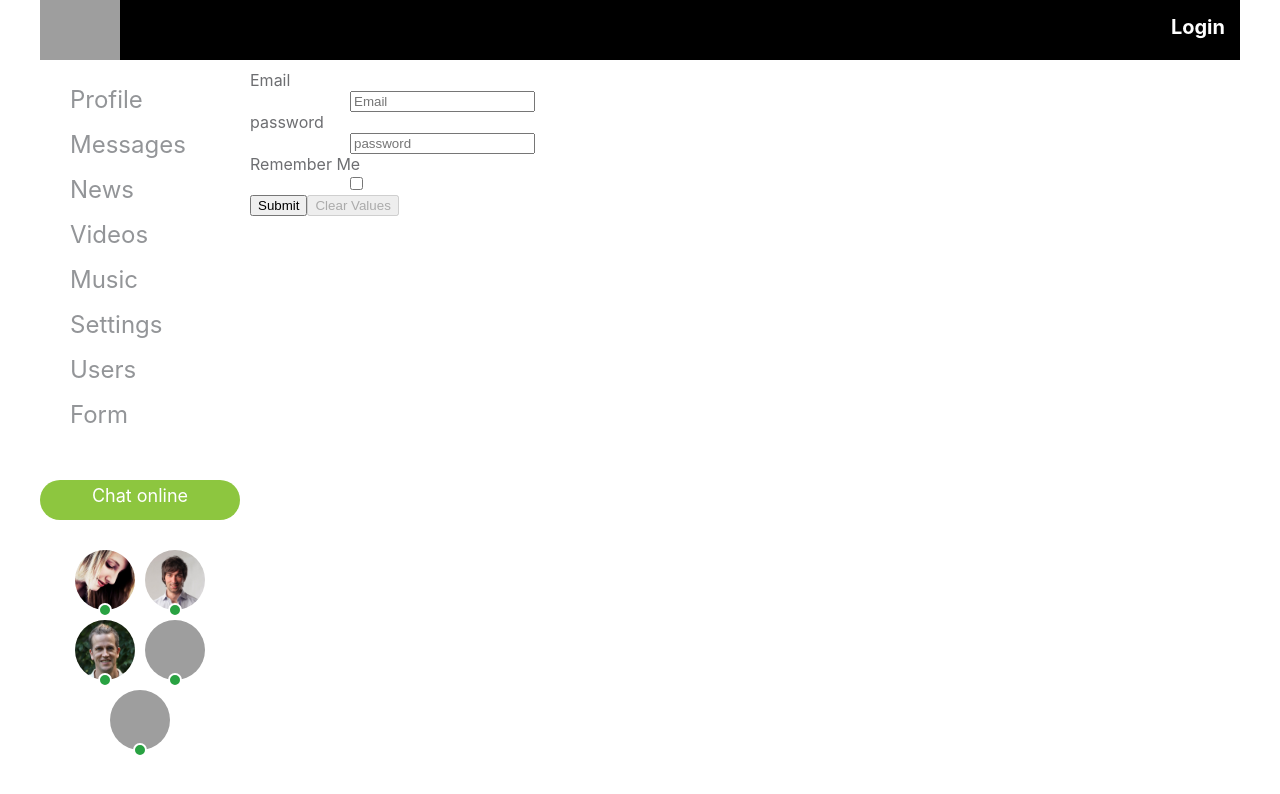
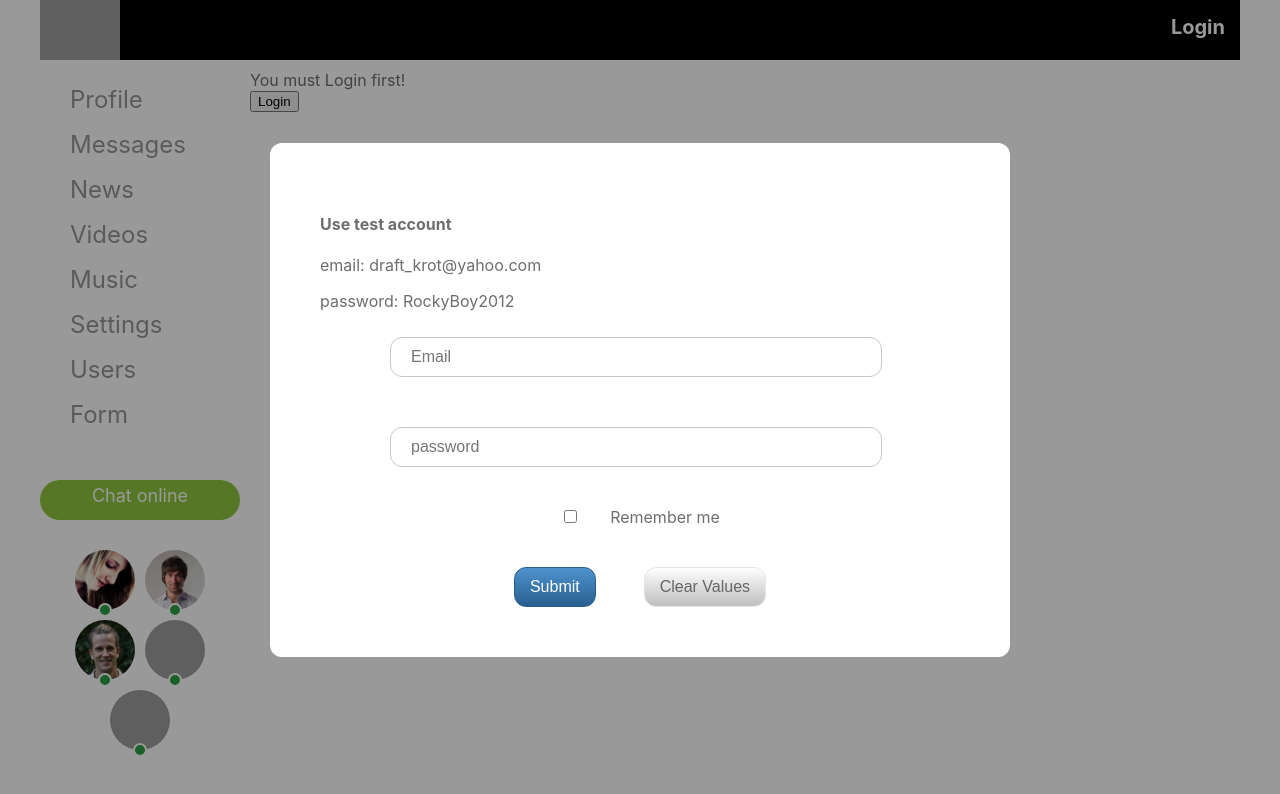
Before and after one commit to Sergey-Draft/SocialNetwork-React, a React (Create React App) app: page /login in a window 1280 px wide. Shown: the top 794 px of the page. Built offline with nearby package versions, Linux system fonts and the light colour scheme; no server answers; grey boxes are pictures that could not be loaded.

Commit message:
useContext for Header, Login form design comleted

```diff
--- a/src/App.js
+++ b/src/App.js
@@ -1,4 +1,4 @@
-import React from 'react';
+import React, { useState } from 'react';
 import { Route } from 'react-router';
 import './App.css';
 import DialogsContainer from './components/Dialogs/DialogsContainer';
@@ -13,10 +13,14 @@ import 'font-awesome/css/font-awesome.min.css';
 import VideoContainer from './components/Videos/VideoContainer';
 import Form from './components/Form/Form';
 import Login from './components/Login/Login';
+import ContextLogin from './components/context/context';
 
 const App = (props) => {
 
+  const [modalActive, setModalActive] = useState(true)
+
   return (
+    <ContextLogin.Provider value={{modalActive, setModalActive}} >
     <div className='app-wrapper'>
       <HeaderContainer />
       <Navbar />
@@ -36,7 +40,10 @@ const App = (props) => {
 
       </div>
     </div>
+              </ContextLogin.Provider>
   )
+
+
 }
 
 export default App;
--- a/src/components/Form/Form.jsx
+++ b/src/components/Form/Form.jsx
@@ -1,4 +1,6 @@
 import React from 'react';
+import { useState } from 'react';
+import Modal from '../common/Modal/Modal';
 import Tooltip from '../common/Tooltip';
 
 class Form extends React.Component {
@@ -6,6 +8,7 @@ class Form extends React.Component {
     super()
 
     this.state = {
+      modalActive: true,
       inputText: '',
       textArea: '',
       select: '',
@@ -44,13 +47,21 @@ class Form extends React.Component {
      })
   }
 
+  setModalActive = (value) => {
+    this.setState({modalActive: value})
+  }
 
 
   render() {
     const {inputText, textArea, select, show } = this.state;
     const {first, second, position } = show;
+
+/*     const {modalActive, setModalActive} = useState(false); */
+
     return (
       <>
+
+
       <h3>После того, как вы развернёте свою социальную сеть на хостинге (github pages, heroku и т.д.), вам нужно предоставить логин и пароль для работодателя, чтобы тот смог потестить вашу социальную сеть. Ни в коем случае не <Tooltip text = 'Hello!!'> МЕНЯ </Tooltip>  курсор оставляйте свои личные логин и пароль. Укажите, например, на странице Login вашей соц. сети данные тестового аккаунта: </h3>
         <form>
           <label> Name :
@@ -70,6 +81,15 @@ class Form extends React.Component {
         <h2>{first}</h2><br/>
         <h2>{second}</h2><br/>
         <h2>{position}</h2>
+
+        <button className='modalBtn' onClick={() => {this.setModalActive(true)}} >Open modal</button>
+
+        <Modal active={this.state.modalActive} setActive={this.setModalActive}>
+          <p>adsaascascasc</p>
+        </Modal>
+
+
+
       </>
     )
   }
--- a/src/components/Header/Header.jsx
+++ b/src/components/Header/Header.jsx
@@ -1,10 +1,10 @@
-import React from 'react';
+import React, { useContext } from 'react';
 import { NavLink } from 'react-router-dom';
+import ContextLogin from '../context/context';
 /* import { Redirect } from 'react-router-dom/cjs/react-router-dom.min'; */
 import s from './Header.module.css'
 
 const Header = (props) => {
-
   /*   const handleLogout = () => {
       props.userLogoutThunk()
       if(props.isAuth === true ) {
@@ -14,13 +14,16 @@ const Header = (props) => {
     } */
 
 
+    let {modalActive, setModalActive}=useContext(ContextLogin)
+
   return (
-    <header className ={s.header} >
+
+      <header className={s.header} >
         <img src='https://w7.pngwing.com/pngs/635/870/png-transparent-logo-flower-flower-purple-violet-logo.png' alt="header"></img>
         <div className={s.login}>
           {props.isAuth
             ? <div> <span onClick={props.userLogoutThunk} > Logout </span><span> {props.login} </span></div>
-      :<NavLink to={'/login'} >Login</NavLink>
+            : <NavLink to={'/login'} onClick={()=>{setModalActive(true)} } >Login</NavLink>
           }
         </div>
       </header>
--- a/src/components/Login/Login.jsx
+++ b/src/components/Login/Login.jsx
@@ -1,8 +1,11 @@
 import React from 'react';
+import { useContext } from 'react';
 import { connect } from 'react-redux';
 import { Redirect } from 'react-router-dom/cjs/react-router-dom.min';
 import { Field, reduxForm } from 'redux-form';
 import { Input } from '../common/FormsControls/FormsControls';
+import Modal from '../common/Modal/Modal';
+import ContextLogin from '../context/context';
 import { userLoginThunk } from '../redux/authReducer';
 import { email, maxLength, minLength, required } from '../utils/validators/validators';
 import s from './Login.module.css';
@@ -14,49 +17,64 @@ const minPasswordLength = minLength(6)
 
 
 let LoginForm = (props) => {
-    const {pristine, submitting, reset} = props;
+    const { pristine, submitting, reset } = props;
     return (
+        <>
+        <h4>Use test account</h4>
+            <p> email: draft_krot@yahoo.com </p>
+            <p>password: RockyBoy2012 </p>
+
             <form onSubmit={props.handleSubmit} className={s.form} >
                 {props.error && <div className={s.commonError}>
                     {props.error}
                 </div>}
-            <div>
-                {/* <label htmlFor='email'> Email</label> */}
-                <Field type='text' name='email' component={Input} className={s.input} lable='Email' validate={[required, email]} />
+
+                <div className={s.formLogin} >
+                    <div className={s.emailInput}>
+                        <Field type='text' name='email' component={Input} /* className={s.emailInput} */ lable='Email' validate={[required, email]} />
                     </div>
-            <div>
-                {/* {<label htmlFor='password'> Password </label>} */}
-                <Field type='text' name='password' id='password' component={Input} className={s.input} lable={'password'}  validate={[required, maxPasswordLength, minPasswordLength ]} />
+                    <div className={s.passwordInput} >
+                        <Field type='text' name='password' id='password' component={Input} /* className={s.passwordInput} */ lable={'password'} validate={[required, maxPasswordLength, minPasswordLength]} />
                     </div>
-            <div>
-                {/* <label htmlFor='rememberMe'> remember me</label> */}
-                <Field component={Input} type='checkbox' name='rememberMe' id='rememberMe' className={s.input} lable='Remember Me' />
+                    <div className={s.rememberMe}>
+                        <Field component={Input} type='checkbox' name='rememberMe' id='rememberMe' /* className={s.input} */ lable='Remember Me' />
+                        <label htmlFor='rememberMe' >Remember me</label>
+                        <span className={s.check} ></span>
                     </div>
-            <div>
-        <button type="submit" disabled={submitting}>Submit</button>
-        <button type="button" disabled={pristine || submitting} onClick={reset}>Clear Values</button>
+                    <div className={s.actionBtns}>
+                        <button type="submit" className={s.submitBtn} disabled={submitting}>Submit</button>
+                        <button type="button" className={s.clearBtn} disabled={pristine || submitting} onClick={reset}>Clear Values</button>
                     </div>
 
+                </div>
 
             </form>
+        </>
     )
 }
 
 let LoginReduxForm = reduxForm({ form: 'login' })(LoginForm)
 
 const Login = (props) => {
+    let { modalActive, setModalActive } = useContext(ContextLogin)
 
     const formDataSubmit = (formData) => {
         props.userLoginThunk(formData.email, formData.password, formData.rememberMe)
     }
 
-    if(props.isAuth === true) {
+    if (props.isAuth === true) {
         return <Redirect to={'/profile'} />
     }
 
     return (
         <>
+            <div>You must Login first!</div>
+            <button onClick={() => { setModalActive(true) }} >Login</button>
+
+            <Modal active={modalActive} setActive={setModalActive}>
                 <LoginReduxForm onSubmit={formDataSubmit} />
+            </Modal>
+
         </>
     )
 }
--- a/src/components/Login/Login.module.css
+++ b/src/components/Login/Login.module.css
@@ -1,13 +1,94 @@
 
-label {
-	width: 150px;
-	display: inline-block;
-	vertical-align: top;
+.formLogin {
+	display: flex;
+	flex-direction: column;
+	align-items: center;
+	padding: 0 70px;
 }
 
-.input {
-    margin-left: 100px;
+
+.emailInput,
+.passwordInput {
+	padding: 10px 20px;
+	width: 100%;
+
 }
+
+.emailInput input,
+.passwordInput input {
+	padding: 10px 20px;
+	width: 90%;
+	border-radius: 12px;
+	border: 1px solid rgb(199, 199, 199);
+	font-size: 16px;
+}
+
+.emailInput input:focus,
+.passwordInput input:focus{
+	outline:none;
+	border: #66afe9 solid 1px;
+	box-shadow: 0 0 8px #66afe9;
+	border-radius: 12px;
+}
+
+.rememberMe{
+	width: 100%;
+	display: flex;
+	justify-content: center;
+}
+
+.rememberMe label {
+	margin-left: 30px;
+}
+
+.actionBtns{
+	cursor: pointer;
+	display: flex;
+	width: 60%;
+	justify-content: space-around;
+	margin-top: 30px;
+}
+
+.submitBtn{
+	cursor: pointer;
+	white-space: nowrap;
+    display: inline-block;
+    border-radius: 12px;
+    padding: 10px 15px;
+    font-size: 16px;
+    color: #fff;
+    background-image: linear-gradient(#4f93ce,#285f8f);
+    border: 1px solid #285f8f;
+}
+
+.submitBtn:hover{
+	background-image: linear-gradient(#285f8f, #4f93ce);
+}
+
+
+.clearBtn {
+	white-space: nowrap;
+    display: inline-block;
+    border-radius: 12px;
+    padding: 10px 15px;
+    font-size: 16px;
+    color: #fff;
+    background-image: linear-gradient(#fff,#969494);
+    border: 1px solid #d5d5d5;
+    color: #000;
+}
+
+.clearBtn:hover {
+	background-image: linear-gradient(#969494, #fff);
+}
+
+
+.clearBtn[disabled] {
+	opacity: .6;
+    cursor: not-allowed;
+	background-image: linear-gradient(#fff,#969494);
+}
+
 
 .commonError {
 	color: #700;
--- a/src/components/common/FormsControls/FormsControls.jsx
+++ b/src/components/common/FormsControls/FormsControls.jsx
@@ -7,9 +7,6 @@ const FormsControl = ({input, meta, lable, ...props}) => {
     console.log(meta)
     return (
         <>
-            <div><label>{lable}</label></div>
-            {/* <div><textarea {...input} {...props} placeholder={lable}/></div> */}
-
             <div>
                 {React.createElement(props.element,{
                     ...input,
@@ -17,7 +14,10 @@ const FormsControl = ({input, meta, lable, ...props}) => {
                     placeholder:lable
                 } )}
             </div>
+            <div className={style.errorContainer}>
             {meta.touched && meta.error ? <div><span className={style.error} >{meta.error}</span></div> : undefined }
+            </div>
+
 
         </>
 
--- a/src/components/common/FormsControls/FormsControls.module.css
+++ b/src/components/common/FormsControls/FormsControls.module.css
@@ -8,7 +8,7 @@
 span.error::before{
     font-family: FontAwesome;
     display: inline-block;
-    font: normal normal normal 14px/1 FontAwesome;
+    font: normal normal normal 14px FontAwesome;
     font-size: inherit;
     text-rendering: auto;
     -webkit-font-smoothing: antialiased;
@@ -16,3 +16,7 @@ span.error::before{
     content: '\F06A';
     margin-right: 5px;
 }
+
+.errorContainer {
+    height: 30px;
+}
--- /dev/null
+++ b/src/components/common/Modal/Modal.jsx
@@ -0,0 +1,17 @@
+import React from "react";
+import { propTypes } from "redux-form";
+import './modal.css';
+
+
+const Modal = ({active, setActive, children}) => {
+
+    return(
+        <div className={ active ? "modal active": "modal" }    onClick={()=>{setActive(false)}}>
+            <div className={ active ? "modalContent active": "modalContent" } onClick={e => e.stopPropagation()} >
+            {children}
+            </div>
+        </div>
+    )
+}
+
+export default Modal;
--- /dev/null
+++ b/src/components/common/Modal/modal.css
@@ -0,0 +1,33 @@
+.modal {
+    height: 100vh;
+    width: 100vw;
+    background-color: rgba(0, 0, 0, 0.4);
+    position: fixed;
+    top: 0;
+    left: 0;
+    display: flex;
+    align-items: center;
+    justify-content: center;
+    opacity: 0;
+    pointer-events: none;
+    transition: 0.5s;
+}
+
+.modal.active {
+    opacity: 1;
+    pointer-events: all;
+}
+
+.modalContent {
+    background-color: #fff;
+    /* height: 50vh; */
+    width: 50vw;
+    border-radius: 12px;
+    transform: scale(0.5);
+    transition: 0.4s;
+    padding: 50px;
+}
+
+.modalContent.active {
+    transform: scale(1);
+}
--- /dev/null
+++ b/src/components/context/context.jsx
@@ -0,0 +1,5 @@
+import React from 'react';
+
+const ContextLogin = React.createContext();
+
+export default ContextLogin;
--- a/src/index.js
+++ b/src/index.js
@@ -1,4 +1,4 @@
-import React from 'react';
+import React, { useState } from 'react';
 import ReactDOM from 'react-dom';
 import './index.css';
 import App from './App';
@@ -8,6 +8,7 @@ import { BrowserRouter } from 'react-router-dom';
 import { Provider } from 'react-redux';
 
 let rerenderEntireTree = () => {
+
   ReactDOM.render(
     <BrowserRouter>
 
```
Lines whose indentation alone changed are shown as unchanged.
